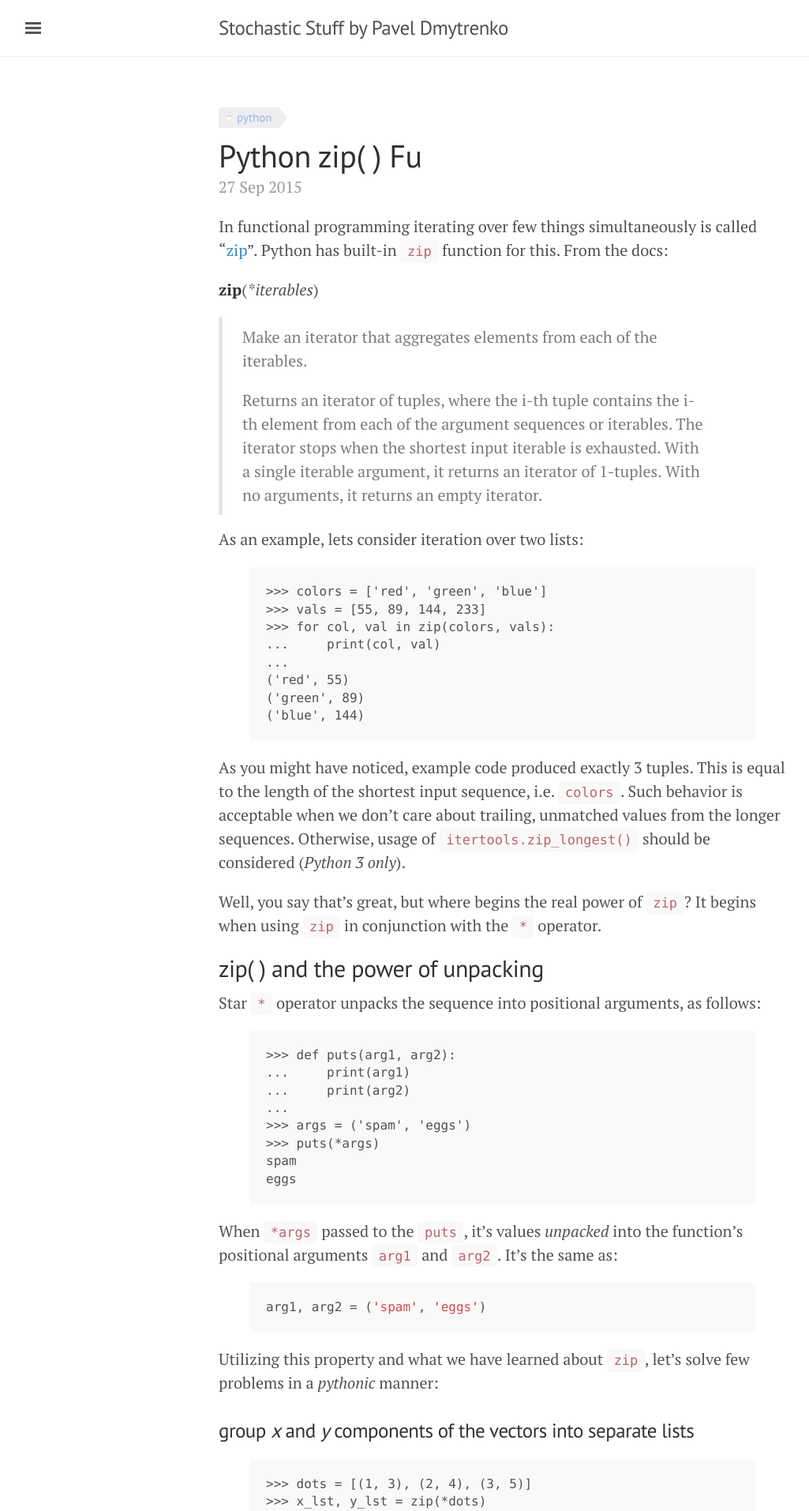
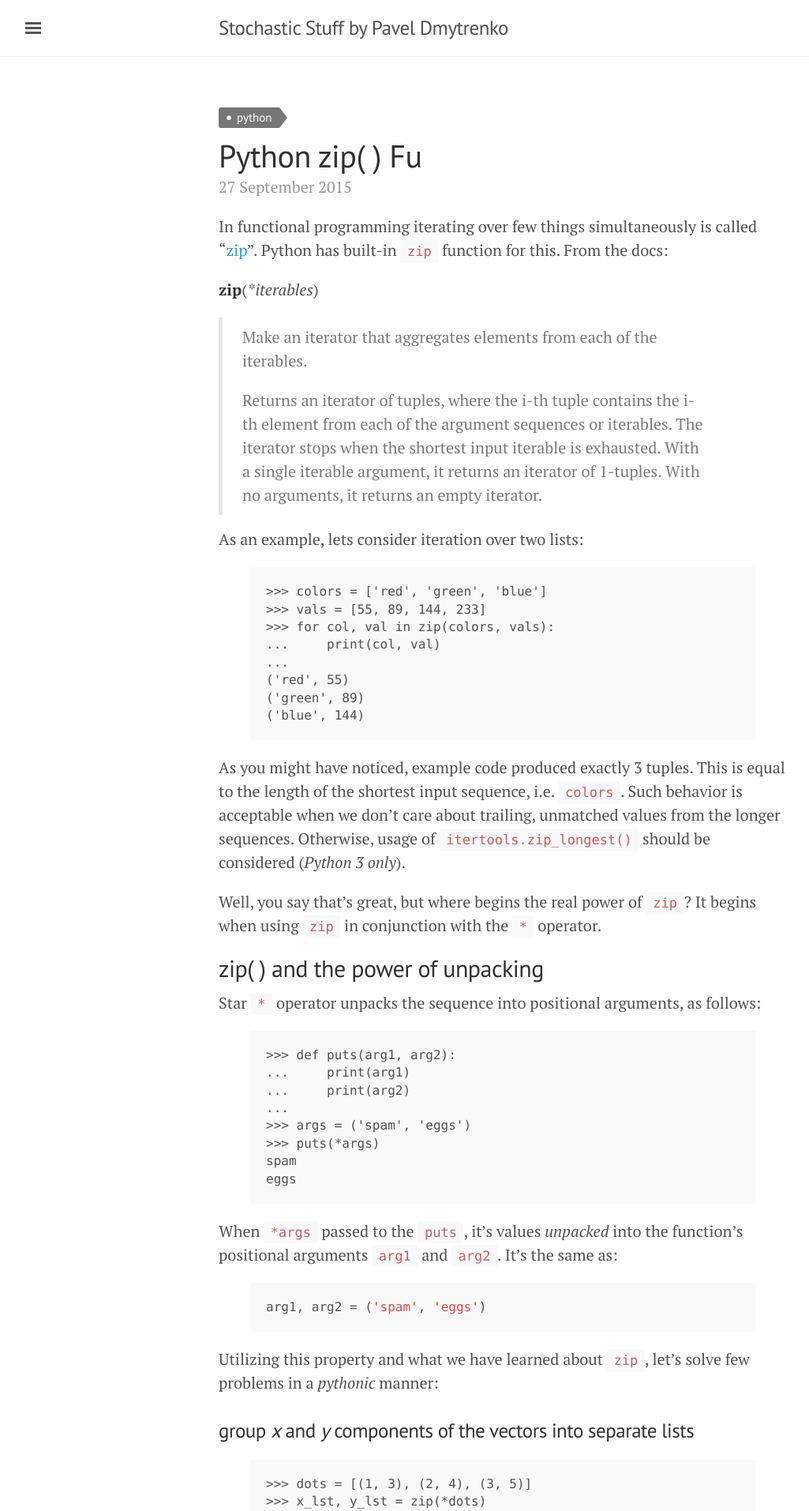
Before and after one commit to pavdmyt/pavdmyt.github.io, a Jekyll site: the page built from _posts/2015-09-27-Python-zip-fu.md, in a window 1280 px wide. Shown: the top 1913 px of the page at 79% size, without its empty margins (3-1028 px from the left). Built offline with Jekyll 4.4.1, drawn with Linux system fonts in a browser that asks for light colours; comment, search, counter and statistics services are not loaded.

Commit message:
Color and visual enhancements.

```diff
--- a/_layouts/default.html
+++ b/_layouts/default.html
@@ -13,8 +13,12 @@
       <div class="masthead">
         <div class="container">
           <h3 class="masthead-title">
-            <a href="{{ site.baseurl }}/" title="Home">{{ site.title }}</a> by
-            <a href="/about/">{{ site.author.name }}</a>
+            <a href="/" rel="bookmark" title="Home" class="masthead-link">
+              {{ site.title }}
+            </a> by
+            <a href="/about/" rel="bookmark" title="About" class="masthead-link">
+              {{ site.author.name }}
+            </a>
             <small>{{ site.tagline }}</small>
           </h3>
         </div>
--- a/_layouts/post.html
+++ b/_layouts/post.html
@@ -12,7 +12,7 @@
 <!-- Title and Date -->
 <div class="post">
   <h1 class="post-title">{{ page.title }}</h1>
-  <span class="post-date">{{ page.date | date_to_string }}</span>
+  <span class="post-date">{{ page.date | date_to_long_string }}</span>
   {{ content }}
 </div>
 
--- a/index.html
+++ b/index.html
@@ -17,10 +17,10 @@
   <div class="post">
 
     <h1 class="post-title">
-      <a href="{{ post.url }}">{{ post.title }}</a>
+      <a href="{{ post.url }}" rel="bookmark" title="Permalink to {{ post.title }}">{{ post.title }}</a>
     </h1>
 
-    <span class="post-date">{{ post.date | date_to_string }}</span>
+    <span class="post-date">{{ post.date | date_to_long_string }}</span>
 
     <!-- Excerpt -->
     {{ post.excerpt }}
--- a/public/css/lanyon.css
+++ b/public/css/lanyon.css
@@ -76,6 +76,9 @@
 }
 .masthead-title a {
   color: #505050;
+}
+.masthead-link:hover {
+    color: #151515;
 }
 .masthead-title small {
   font-size: 75%;
@@ -275,6 +278,9 @@
 .post-title {
   margin-top: 0;
 }
+.post-title:hover a {
+    color: #656565;
+}
 
 /* Meta data line below post title */
 .post-date {
@@ -412,11 +418,11 @@
 }
 
 .continue-reading {
-  color: Crimson;
+  color: #f05422;
 }
 
 .continue-reading:hover {
-    text-decoration: none;
+    color: #f05422;
     font-size: 103%;
 }
 
@@ -439,9 +445,9 @@
 
 .tag {
   font: 15px/1.5 'PT Sans', serif;
-  background: #eee;
+  background: #767676;
   border-radius: 3px 0 0 3px;
-  color: #92B5F2;
+  color: #FFFFFF;
   display: inline-block;
   height: 26px;
   line-height: 26px;
@@ -471,7 +477,7 @@
 .tag::after {
   background: #fff;
   border-bottom: 13px solid transparent;
-  border-left: 10px solid #eee;
+  border-left: 10px solid #767676;
   border-top: 13px solid transparent;
   content: '';
   position: absolute;
@@ -480,11 +486,11 @@
 }
 
 .tag:hover {
-  background-color: #92B5F2;
+  background-color: #f05422;
   color: white;
   text-decoration: none;
 }
 
 .tag:hover::after {
-   border-left-color: #92B5F2;
+   border-left-color: #f05422;
 }
--- a/public/css/poole.css
+++ b/public/css/poole.css
@@ -48,12 +48,12 @@
 
 /* No `:visited` state is required by default (browsers will use `a`) */
 a {
-  color: #268bd2;
+  color: #3498db;
   text-decoration: none;
 }
 
 a:hover {
-  text-decoration: underline;
+    color: #2077b2;
 }
 
 /* Headings */
```
